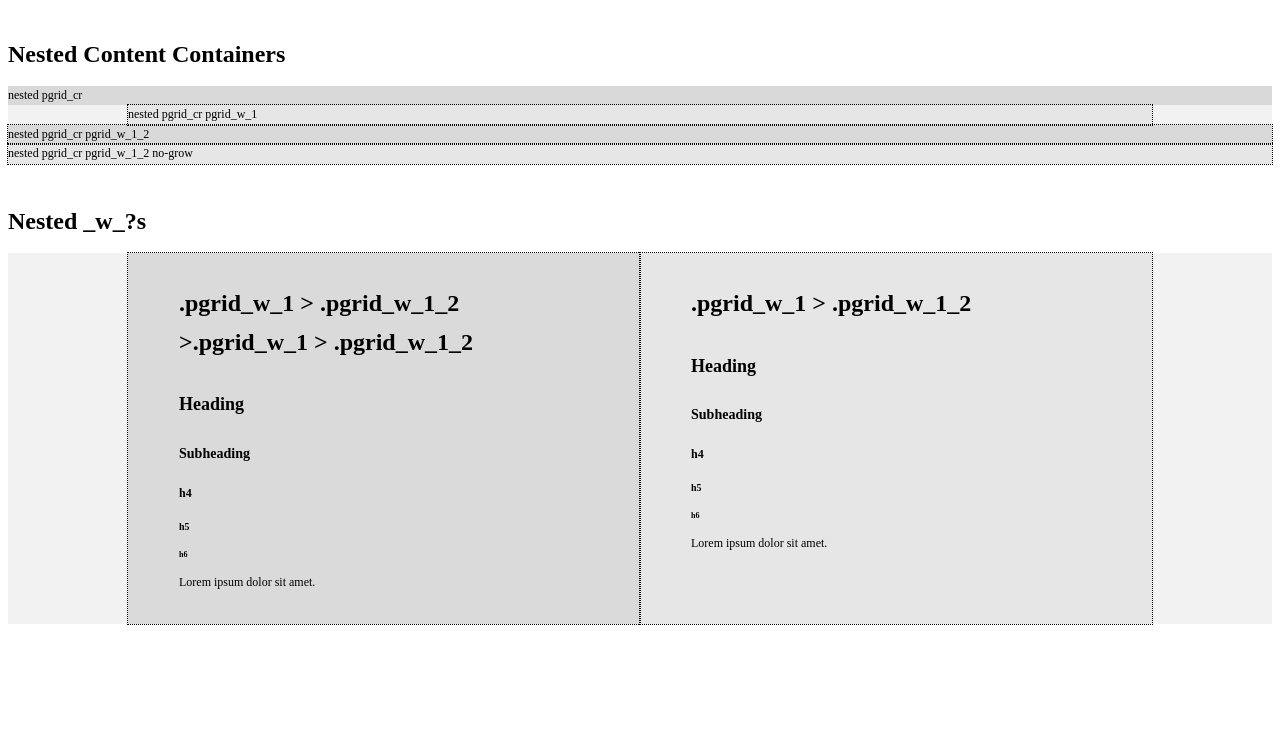
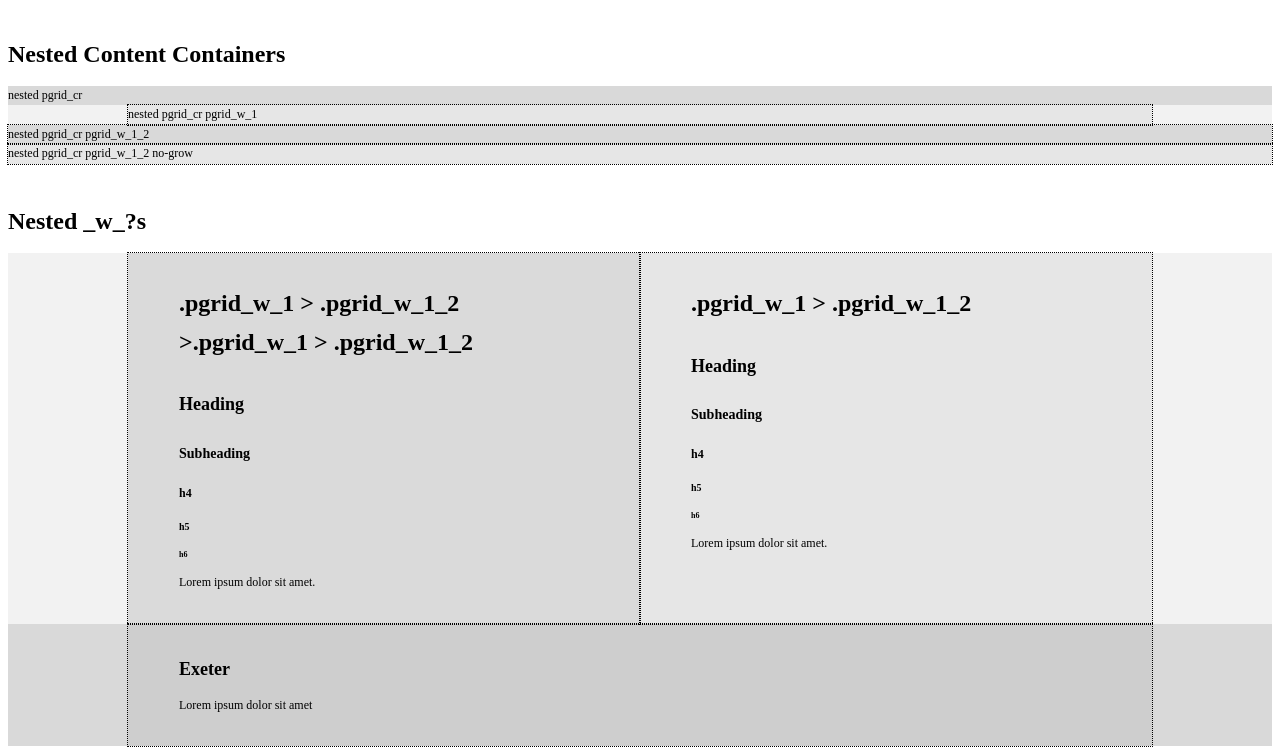
Before and after one commit to beyondthesketch/proportions-grid, a website: page index.html in a window 1280 px wide. Shown: the part 4951-5705 px from the top of the page. Before the commit the page ends 5583 px from the top, so only its background shows below. Drawn offline with nearby package versions, Linux system fonts and the light colour scheme; files that its build step writes are made by us from their sources.

Commit message:
Correct margin rule for center aligning full widths

```diff
--- a/index.html
+++ b/index.html
@@ -541,5 +541,19 @@
             </div>
         </div>
     </div>
+    <div
+        class="pgrid_cr"
+    >
+        <div
+            class="pgrid_cr"
+        >
+            <article class="pgrid_cr pgrid_w_1">
+                <div class="pgrid_w_1">
+                    <h2>Exeter</h2>
+                    <p>Lorem ipsum dolor sit amet</p>
+                </div>
+            </article>
+        </div>
+    </div>
 </body>
 </html>
--- a/src/scss/proportions-grid.scss
+++ b/src/scss/proportions-grid.scss
@@ -47,7 +47,6 @@ $maxWidth: ($proportionsGridMaxWidth * 0.1rem);
         $justifyValue: $proportionsGridDefaultJustify;
     }
     justify-content: $justifyValue;
-    margin: 0 auto;
     flex-basis: 100%;
 
     @include mobileAndSmaller {
@@ -66,8 +65,8 @@ $maxWidth: ($proportionsGridMaxWidth * 0.1rem);
     // }
 
     // mods
-    // Remove side paddings when container is also a full width
     &.#{$proportionsGridClassPrefix}_w_1 {
+        // Remove side paddings when container is also a full width
         padding-left: 0;
         padding-right: 0;
     }
@@ -223,6 +222,7 @@ $maxWidth: ($proportionsGridMaxWidth * 0.1rem);
             }
             @else {
                 max-width: $maxWidth;
+                margin: 0 auto;
             }
         }
     }
```
